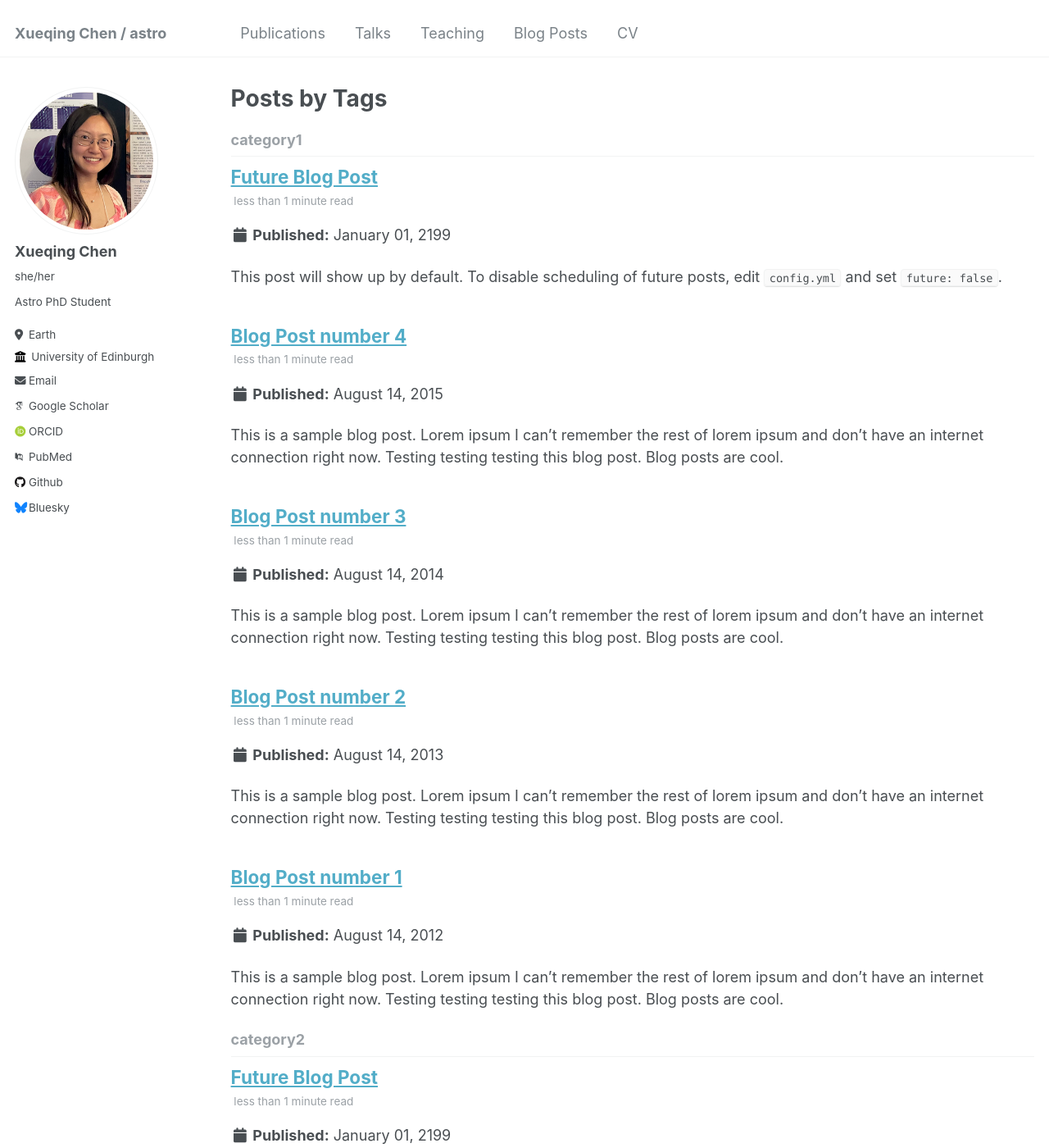
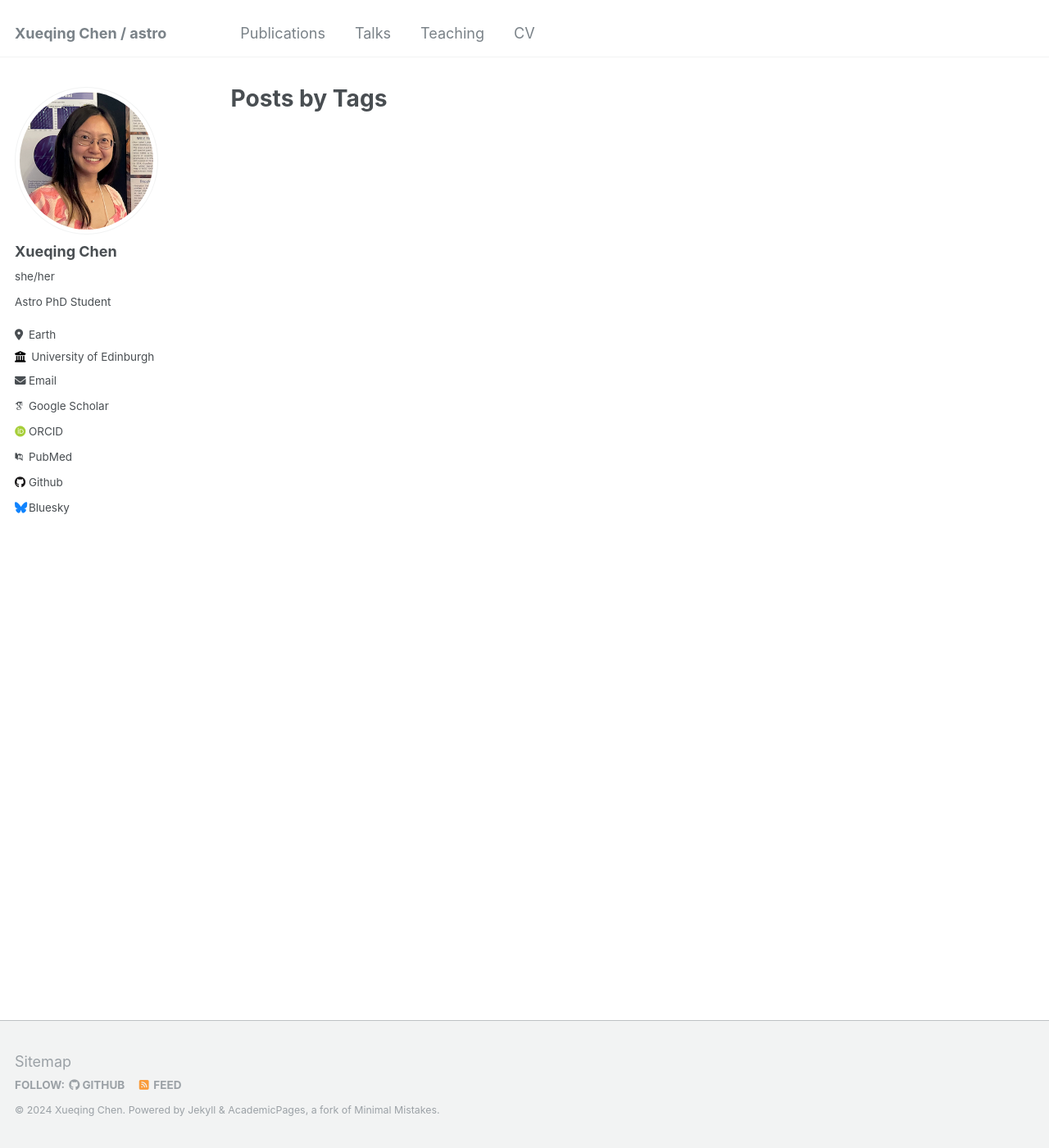
Before and after one commit to alphalyncis/alphalyncis.github.io, a Jekyll site: the page built from _pages/tag-archive.html, in a window 1280 px wide and 1400 px high. Shown: the whole window at 82% size. Built offline with Jekyll 4.4.1, drawn with Linux system fonts in a browser that asks for light colours; some web fonts are replaced; some of the changed text lies outside the part shown.

Commit message:
removed blog posts

```diff
--- a/_data/navigation.yml
+++ b/_data/navigation.yml
@@ -9,8 +9,5 @@
   - title: "Teaching"
     url: /teaching/
 
-  - title: "Blog Posts"
-    url: /year-archive/
-
   - title: "CV"
     url: /cv/
--- a/_posts/2012-08-14-blog-post-1.md
+++ /dev/null
@@ -1,20 +0,0 @@
----
-title: 'Blog Post number 1'
-date: 2012-08-14
-permalink: /posts/2012/08/blog-post-1/
-tags:
-  - cool posts
-  - category1
-  - category2
----
-
-This is a sample blog post. Lorem ipsum I can't remember the rest of lorem ipsum and don't have an internet connection right now. Testing testing testing this blog post. Blog posts are cool.
-
-Headings are cool
-======
-
-You can have many headings
-======
-
-Aren't headings cool?
-------
--- a/_posts/2013-08-14-blog-post-2.md
+++ /dev/null
@@ -1,20 +0,0 @@
----
-title: 'Blog Post number 2'
-date: 2013-08-14
-permalink: /posts/2013/08/blog-post-2/
-tags:
-  - cool posts
-  - category1
-  - category2
----
-
-This is a sample blog post. Lorem ipsum I can't remember the rest of lorem ipsum and don't have an internet connection right now. Testing testing testing this blog post. Blog posts are cool.
-
-Headings are cool
-======
-
-You can have many headings
-======
-
-Aren't headings cool?
-------
--- a/_posts/2014-08-14-blog-post-3.md
+++ /dev/null
@@ -1,20 +0,0 @@
----
-title: 'Blog Post number 3'
-date: 2014-08-14
-permalink: /posts/2014/08/blog-post-3/
-tags:
-  - cool posts
-  - category1
-  - category2
----
-
-This is a sample blog post. Lorem ipsum I can't remember the rest of lorem ipsum and don't have an internet connection right now. Testing testing testing this blog post. Blog posts are cool.
-
-Headings are cool
-======
-
-You can have many headings
-======
-
-Aren't headings cool?
-------
--- a/_posts/2199-01-01-future-post.md
+++ /dev/null
@@ -1,11 +0,0 @@
----
-title: 'Future Blog Post'
-date: 2199-01-01
-permalink: /posts/2012/08/blog-post-4/
-tags:
-  - cool posts
-  - category1
-  - category2
----
-
-This post will show up by default. To disable scheduling of future posts, edit `config.yml` and set `future: false`.
```
Also changed, not shown: _data/authors.yml (+1 -9 lines), _pages/about.md (+1 -1 lines), _pages/year-archive.html (deleted, +0 -19 lines), _posts/2015-08-14-blog-post-4.md (deleted, +0 -20 lines), 1 other file.
